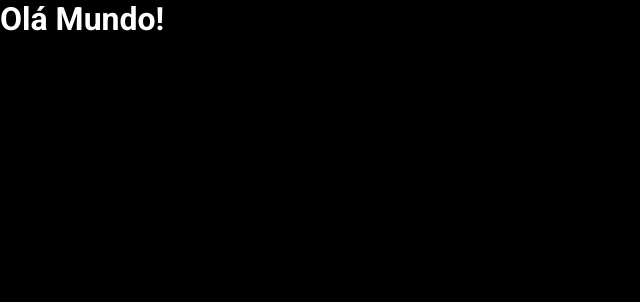
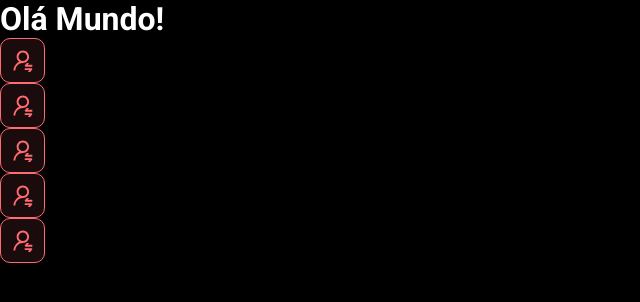
Before and after one commit to ProjetoLux/dsmeta, a React (Vite) app in the folder frontend/: page / in a window 1280 px wide. Shown: the top 302 px of the page, without its empty margins (0-640 px from the left). Built offline with nearby package versions, Linux system fonts and the light colour scheme.

Commit message:
First Component

```diff
--- a/frontend/src/App.tsx
+++ b/frontend/src/App.tsx
@@ -1,8 +1,16 @@
+import NotificationButton from "./components/NotificationButton"
 
 
 function App() {
   return(
+    <>
     <h1>Olá Mundo!</h1>
+    <NotificationButton />
+    <NotificationButton />
+    <NotificationButton />
+    <NotificationButton />
+    <NotificationButton />
+    </>
   )
 }
 
--- /dev/null
+++ b/frontend/src/components/NotificationButton/index.tsx
@@ -0,0 +1,12 @@
+import icon from '../../assets/img/notification-icon.svg'
+import './styles.css'
+
+function NotificationButton() {
+    return(
+      <div className="dsmeta-red-btn">
+        <img src={icon} alt="Notificar" />
+      </div>
+    )
+  }
+
+  export default NotificationButton
--- /dev/null
+++ b/frontend/src/components/NotificationButton/styles.css
@@ -0,0 +1,15 @@
+.dsmeta-red-btn {
+    height: 45px;
+    width: 45px;
+    background: rgba(255, 107,114,0.1);
+    border: 1px solid #ff6b72;
+    border-radius: 10px;
+    display: flex;
+    align-items: center;
+    justify-content: center;
+    cursor: pointer;
+}
+
+.dsmeta-red-brn img {
+    width: 19px;
+}
```
Also changed, not shown: frontend/src/assets/img/notification-icon.svg (added).
